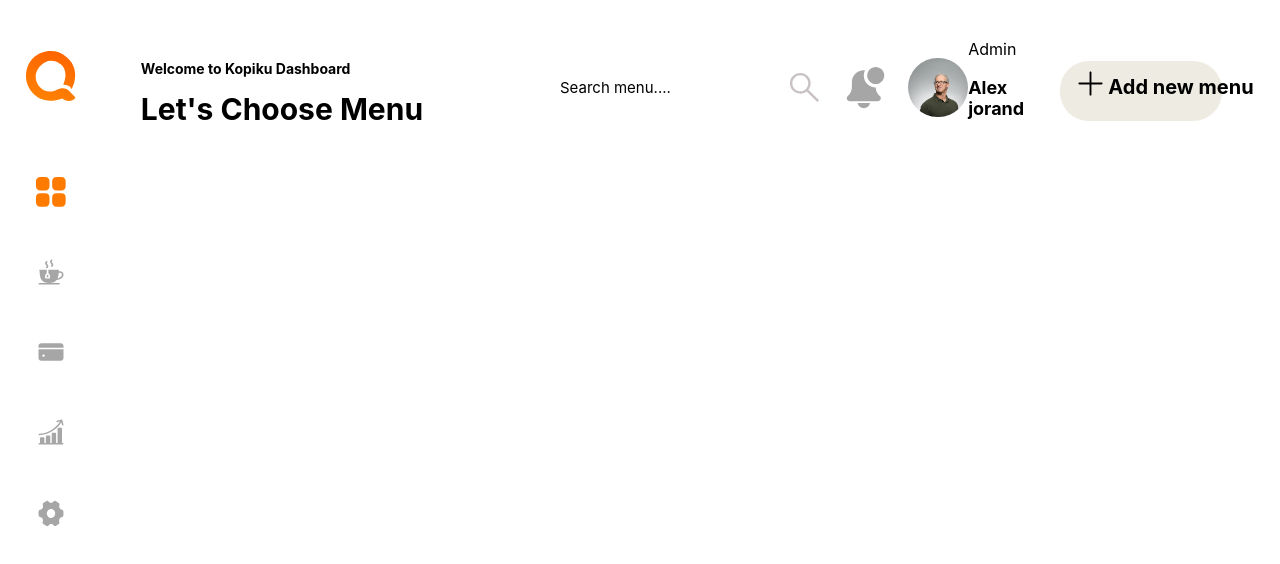
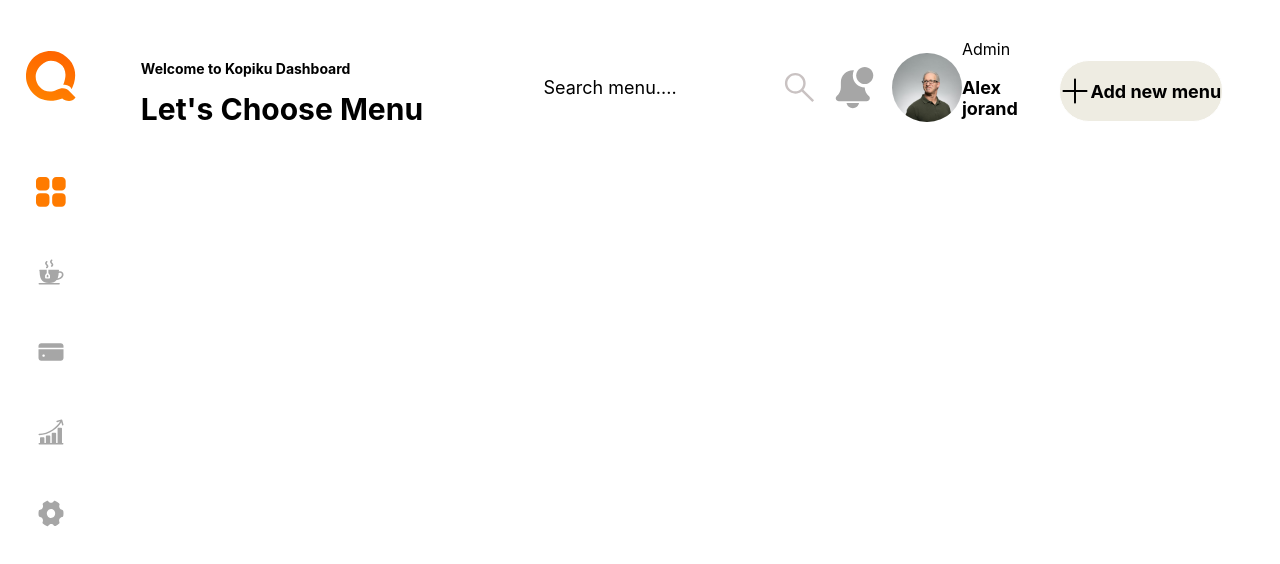
Before and after one commit to ThanshadZubair/Project-02, a React (Create React App) app: page / in a window 1280 px wide. Shown: the top 564 px of the page. Built offline with nearby package versions, Linux system fonts and the light colour scheme.

Commit message:
header new update

```diff
--- a/src/components/includes/Header.js
+++ b/src/components/includes/Header.js
@@ -64,7 +64,7 @@ const SearchBar =styled.div`
   justify-content: space-between;
 `;
 const Search = styled.small`
-font-size: 15px;
+font-size: 18px;
 margin: 0 auto;
 display: inline-block;
 `;
@@ -80,7 +80,7 @@ const Notification = styled.img`
   width: 100%;
 `;
 const AdminData = styled.div`
-  width: 12%;
+  width: 14%;
   display: flex;
   justify-content: space-between;
   align-items: center;
@@ -101,30 +101,23 @@ const AdminStatus = styled.span`
 
 `;
 const AdminName = styled.h3`
-font-size: 18px;
+  font-size: 18px;
 
 `;
 const AddMenu = styled.div`
-  position: relative;
+  display: flex;
+  justify-content: space-evenly;
+  align-items: center;
   width: 15%;
   height: 60px;
   border: 1px solid #FFF;
   border-radius:30px;
   background-color: #EEECE2;
+
 `;
 const AddImg = styled.img`
-  position:absolute;
-  left: 16px;
-  top: 8px;
   width:18%;
-
   `;
-  const AddContent = styled.h2`
-  font-size: 20px;
-  position: relative;
-  left:30%;
-  bottom: 5% ;
-
-
-
+const AddContent = styled.h2`
+  font-size: 18px;
  `;
```
